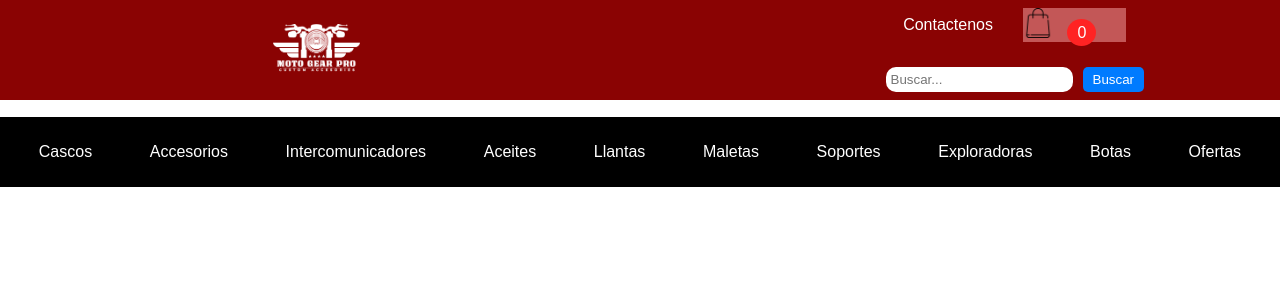
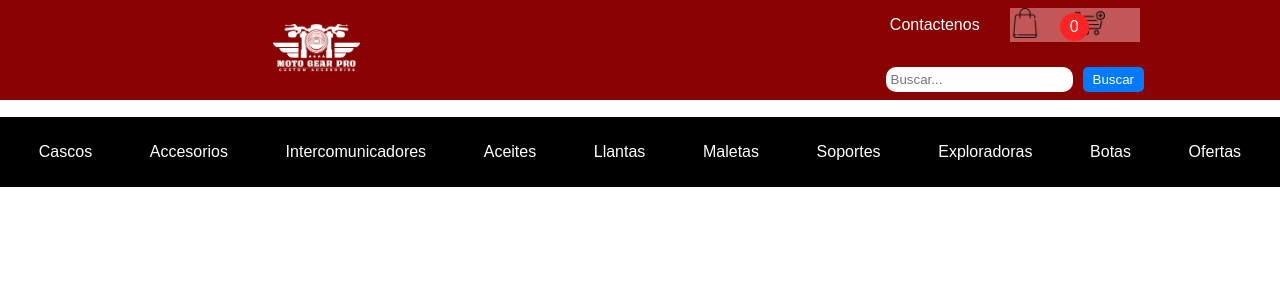
Before and after one commit to DFDev3/Shopcart, a PHP site: page /ShopCart/index.html in a window 1280 px wide. Shown: the top 300 px of the page. Run offline with PHP 8.4, Linux system fonts and the light colour scheme.

Commit message:
Fix_some_issues

```diff
--- a/ShopCart/index.html
+++ b/ShopCart/index.html
@@ -13,7 +13,9 @@
                 <a href="index.html">
                     <img src="../Media/LogoTienda3.1.png" alt="Logo">
                 </a>
+
             </div>
+
             <div class="nav-items">
                 <div class="top-nav">
                 <div class="contacto">
@@ -22,6 +24,9 @@
                 <div class="shopcart">
                     <a href="shopCart.html">
                         <img src="../Media/canasta de compra.png" alt="Carrito">
+                        <a href="index.html">
+                            <img src="../Media/carritoComprasLogo.png" alt="Logo">
+                        </a>
                         <span class="cart-counter">0</span>
                     </a>
                 </div>
--- a/Styles/index.css
+++ b/Styles/index.css
@@ -58,6 +58,7 @@ body {
 .shopcart{
     background-color: rgba(250, 168, 168, 0.514);
     padding-top: 0%;
+    display: flex;
 }
 /* Contenedor del carrito de compras */
 .cart {
@@ -84,7 +85,9 @@ body {
     color: #fff;
     border-radius: 50%;
     padding: 5px 10px;
-    margin-left: 5px;
+    margin-top: 5px;
+    margin-left: 50px;
+    position: absolute;
 
 }
 /* Contenedor inferior de elementos de navegación */
```
